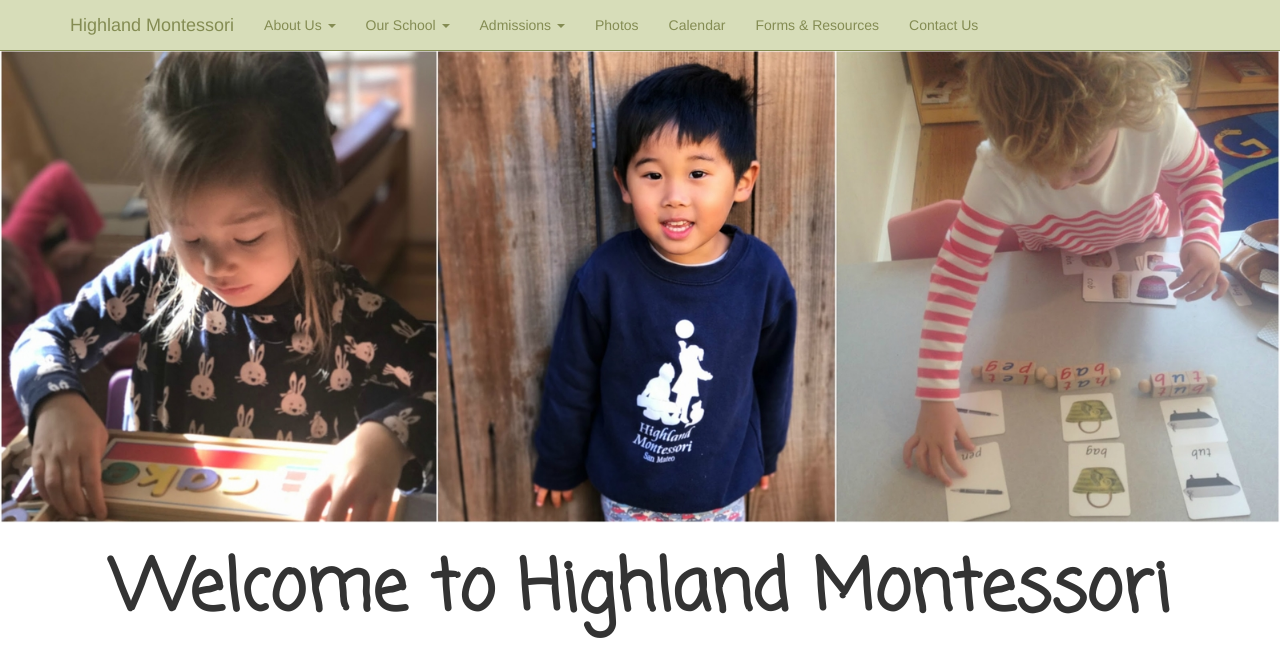
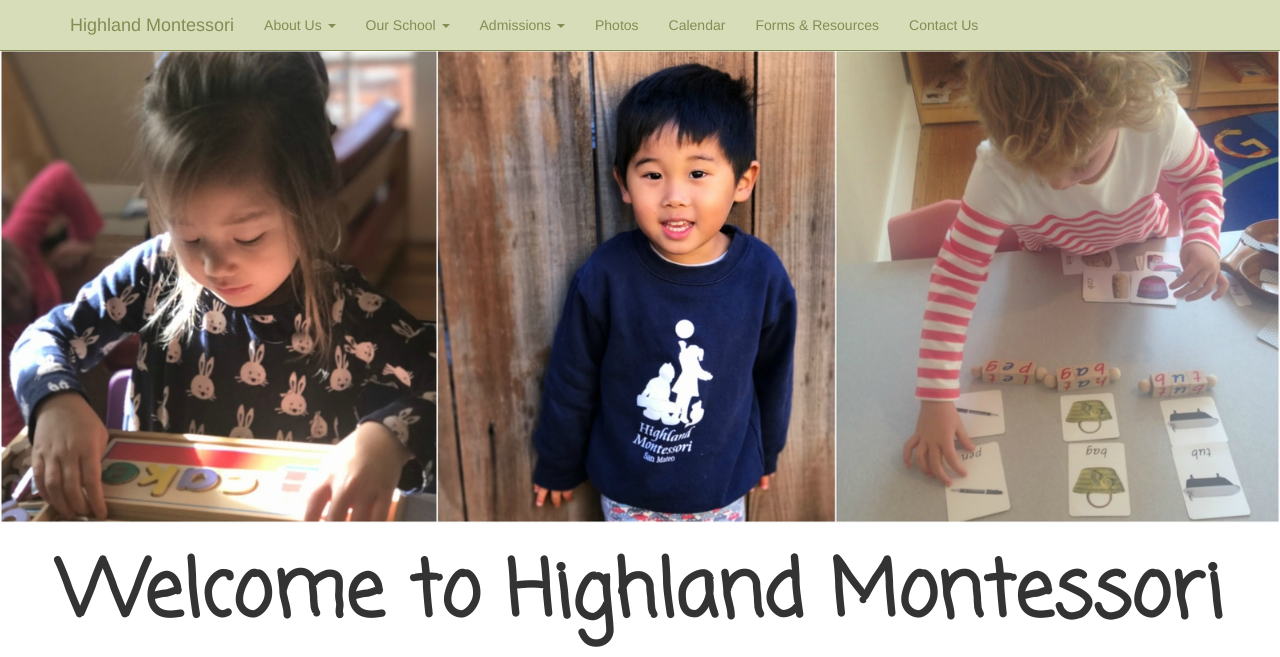
Before and after one commit to jpeters280/highlandsmontessori, a website: page client/index.html in a window 1280 px wide. Shown: the top 657 px of the page. Drawn offline with nearby package versions, Linux system fonts and the light colour scheme; some packages are replaced by stand-ins of ours.

Commit message:
typography

```diff
--- a/client/styling/css/custom.css
+++ b/client/styling/css/custom.css
@@ -2,7 +2,7 @@
 .welcome-message{
 font-family: 'Coming Soon', cursive;
 font-weight: bold;
-font-size: 5em;
+font-size: 5.5em;
 /*padding-top: 0px;
 margin-top: 0px;*/
 }
```
